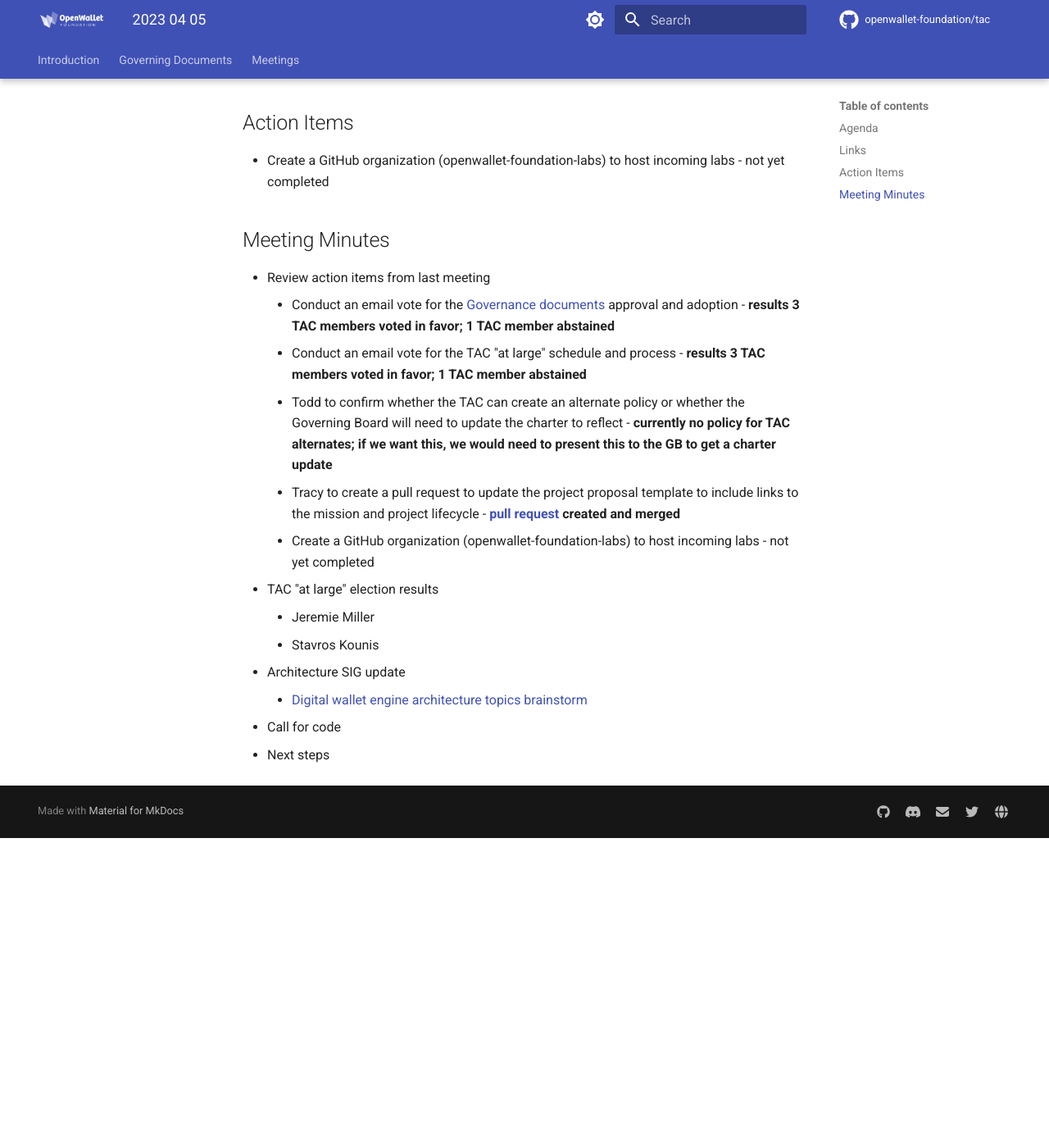
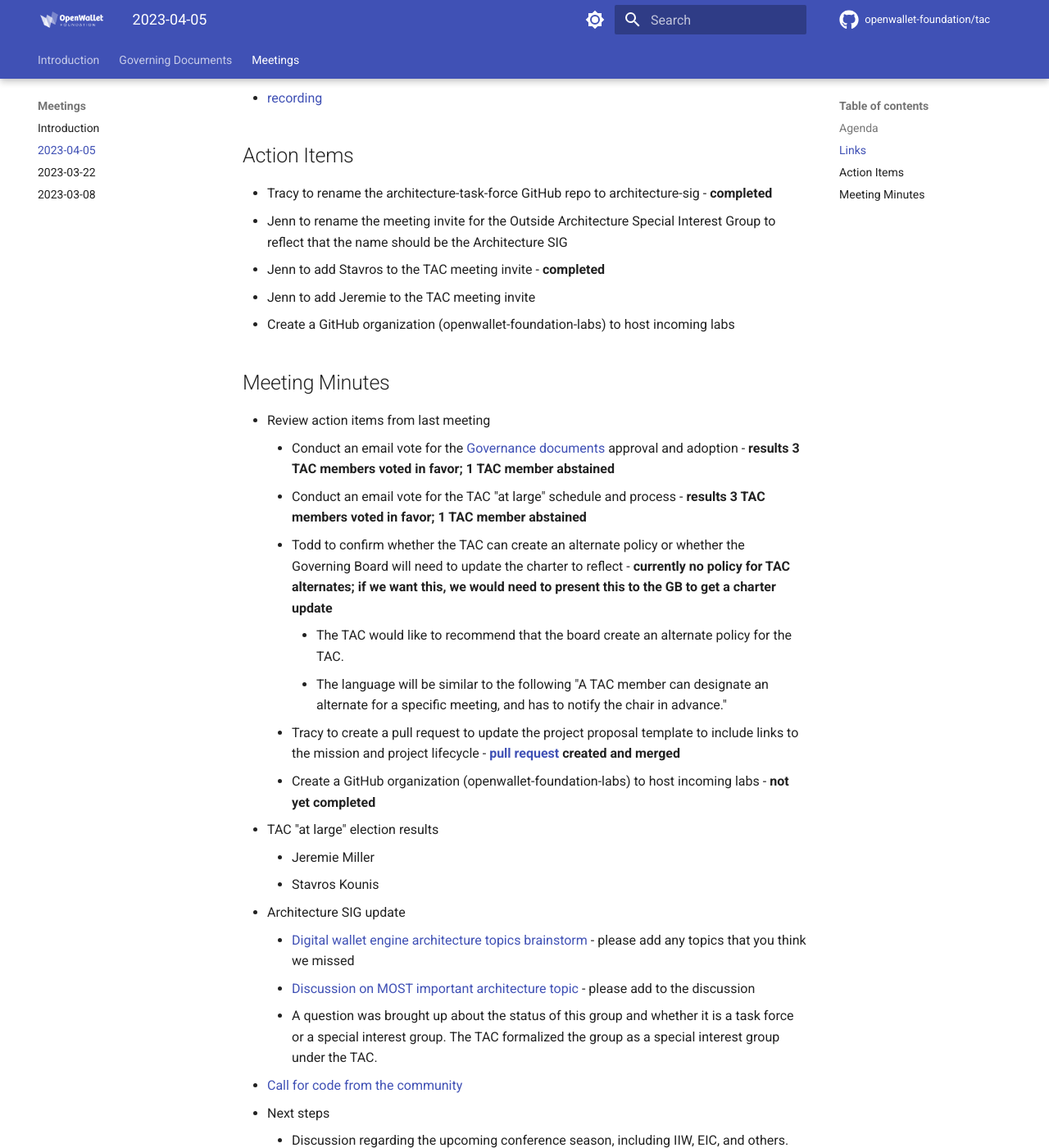
Before and after one commit to openwallet-foundation/tac, an MkDocs documentation site: the page built from docs/meetings/2023-04-05.md, in a window 1280 px wide and 1400 px high, scrolled down 620 px. Shown: the whole window at 82% size. Built offline with MkDocs 1.6.1 and Material for MkDocs 9.7.7, drawn with Linux system fonts in a browser that asks for light colours; comment, search, counter and statistics services are not loaded; before the commit the page ends 1642 px from its top, so only the background shows below that; some of the changed text lies outside the part shown.

Commit message:
update with meeting minutes
Signed-off-by: Tracy Kuhrt <tracy.a.kuhrt@accenture.com>

```diff
--- a/docs/meetings/2023-04-05.md
+++ b/docs/meetings/2023-04-05.md
@@ -12,22 +12,33 @@
 
 ## Links
 - [slides](https://docs.google.com/presentation/d/1D9d9tNvBSrkcFqO68g6mWlB044AVxdNUGPURqlPlAJc/edit?usp=sharing)
-- [recording]()
+- [recording](https://zoom.us/rec/play/vwv4Se0z-B5UOxwDaEEr6GxO9imZ_PPb7y5AU-8bD9IV4qizHR3czWUcgSBO4Kzfg_zT2KbBfxzIKvQ.i-kgSP0hqSs7h9Bz?continueMode=true&_x_zm_rtaid=4yKo4eiNTHWAGyaLqDxAjg.1680713364042.d23d8563200ceb1c6b2ac60fe798fc59&_x_zm_rhtaid=395)
 
 ## Action Items
-- Create a GitHub organization (openwallet-foundation-labs) to host incoming labs - not yet completed
+- Tracy to rename the architecture-task-force GitHub repo to architecture-sig - **completed**
+- Jenn to rename the meeting invite for the Outside Architecture Special Interest Group to reflect that the name should be the Architecture SIG
+- Jenn to add Stavros to the TAC meeting invite - **completed**
+- Jenn to add Jeremie to the TAC meeting invite
+- Create a GitHub organization (openwallet-foundation-labs) to host incoming labs
 
 ## Meeting Minutes
 - Review action items from last meeting
     - Conduct an email vote for the [Governance documents](https://openwallet-foundation.github.io/tac/governance/) approval and adoption - **results 3 TAC members voted in favor; 1 TAC member abstained**
     - Conduct an email vote for the TAC "at large" schedule and process - **results 3 TAC members voted in favor; 1 TAC member abstained**
     - Todd to confirm whether the TAC can create an alternate policy or whether the Governing Board will need to update the charter to reflect - **currently no policy for TAC alternates; if we want this, we would need to present this to the GB to get a charter update**
+        - The TAC would like to recommend that the board create an alternate policy for the TAC.
+        - The language will be similar to the following "A TAC member can designate an alternate for a specific meeting, and has to notify the chair in advance."
     - Tracy to create a pull request to update the project proposal template to include links to the mission and project lifecycle - **[pull request](https://github.com/openwallet-foundation/project-proposals/pull/6) created and merged**
-    - Create a GitHub organization (openwallet-foundation-labs) to host incoming labs - not yet completed
+    - Create a GitHub organization (openwallet-foundation-labs) to host incoming labs - **not yet completed**
 - TAC "at large" election results
     - Jeremie Miller
     - Stavros Kounis
 - Architecture SIG update
-    - [Digital wallet engine architecture topics brainstorm](https://docs.google.com/document/d/1Z2eSMozZ0HqHAPUjGk6p9FGK1ktmsMhDbQMi-EsRQJM/edit)
-- Call for code
+    - [Digital wallet engine architecture topics brainstorm](https://docs.google.com/document/d/1Z2eSMozZ0HqHAPUjGk6p9FGK1ktmsMhDbQMi-EsRQJM/edit) - please add any topics that you think we missed
+    - [Discussion on MOST important architecture topic](https://github.com/openwallet-foundation/architecture-sig/discussions/48) - please add to the discussion
+    - A question was brought up about the status of this group and whether it is a task force or a special interest group. The TAC formalized the group as a special interest group under the TAC.
+- [Call for code from the community](https://github.com/openwallet-foundation/project-proposals)
 - Next steps
+    - Discussion regarding the upcoming conference season, including IIW, EIC, and others.
+    - Suggestion was made to create an OpenWallet Foundation event calendar.
+    - Next meeting is April 19, 2023.
--- a/mkdocs.yml
+++ b/mkdocs.yml
@@ -101,5 +101,6 @@
     - Archiving Inactive Repositories: governance/archiving-inactive-repositories.md
   - Meetings:
     - Introduction: meetings/index.md
+    - 2023-04-05: meetings/2023-04-05.md
     - 2023-03-22: meetings/2023-03-22.md
     - 2023-03-08: meetings/2023-03-08.md
```
